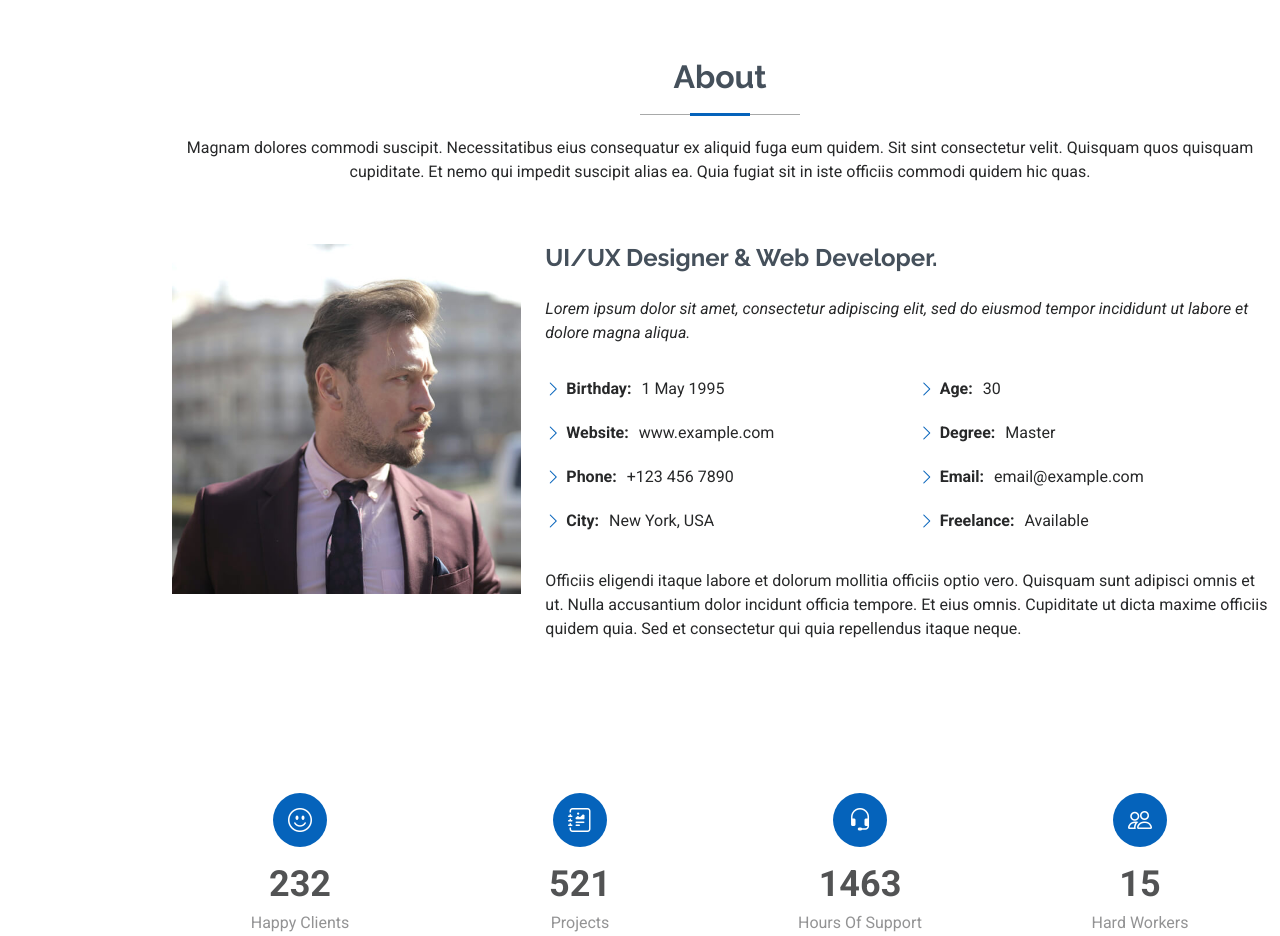
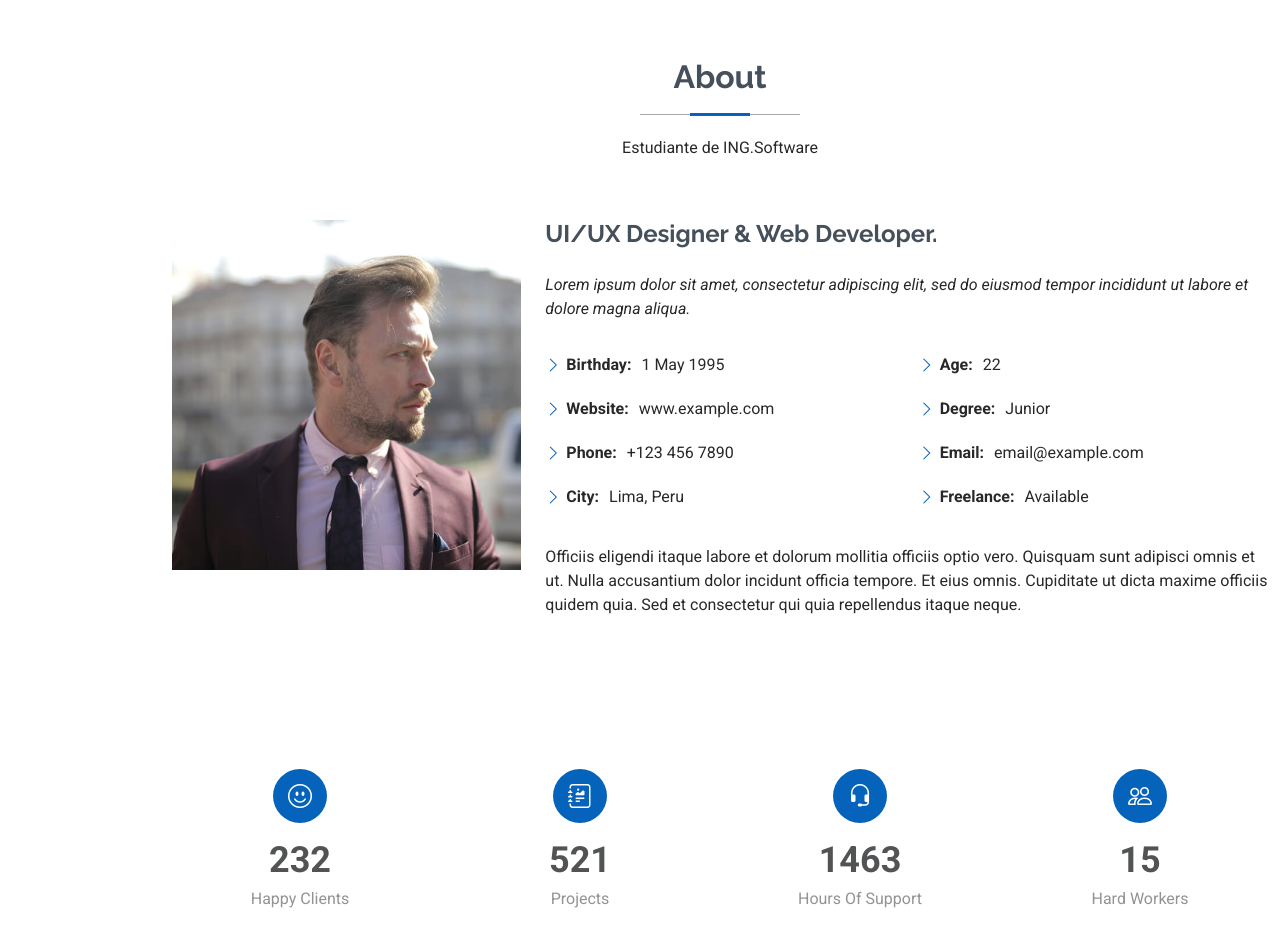
Before and after one commit to chuchito-sama/theksuv, a plain HTML site: page index.html in a window 1280 px wide. Shown: the part 802-1738 px from the top of the page. Drawn offline with Linux system fonts and the light colour scheme.

Commit message:
edit about

```diff
--- a/index.html
+++ b/index.html
@@ -85,7 +85,7 @@
       <!-- Section Title -->
       <div class="container section-title" data-aos="fade-up">
         <h2>About</h2>
-        <p>Magnam dolores commodi suscipit. Necessitatibus eius consequatur ex aliquid fuga eum quidem. Sit sint consectetur velit. Quisquam quos quisquam cupiditate. Et nemo qui impedit suscipit alias ea. Quia fugiat sit in iste officiis commodi quidem hic quas.</p>
+        <p>Estudiante de ING.Software </p>
       </div><!-- End Section Title -->
 
       <div class="container" data-aos="fade-up" data-aos-delay="100">
@@ -106,13 +106,13 @@
                   <li><i class="bi bi-chevron-right"></i> <strong>Birthday:</strong> <span>1 May 1995</span></li>
                   <li><i class="bi bi-chevron-right"></i> <strong>Website:</strong> <span>www.example.com</span></li>
                   <li><i class="bi bi-chevron-right"></i> <strong>Phone:</strong> <span>+123 456 7890</span></li>
-                  <li><i class="bi bi-chevron-right"></i> <strong>City:</strong> <span>New York, USA</span></li>
+                  <li><i class="bi bi-chevron-right"></i> <strong>City:</strong> <span>Lima, Peru</span></li>
                 </ul>
               </div>
               <div class="col-lg-6">
                 <ul>
-                  <li><i class="bi bi-chevron-right"></i> <strong>Age:</strong> <span>30</span></li>
-                  <li><i class="bi bi-chevron-right"></i> <strong>Degree:</strong> <span>Master</span></li>
+                  <li><i class="bi bi-chevron-right"></i> <strong>Age:</strong> <span>22</span></li>
+                  <li><i class="bi bi-chevron-right"></i> <strong>Degree:</strong> <span>Junior</span></li>
                   <li><i class="bi bi-chevron-right"></i> <strong>Email:</strong> <span>email@example.com</span></li>
                   <li><i class="bi bi-chevron-right"></i> <strong>Freelance:</strong> <span>Available</span></li>
                 </ul>
```
